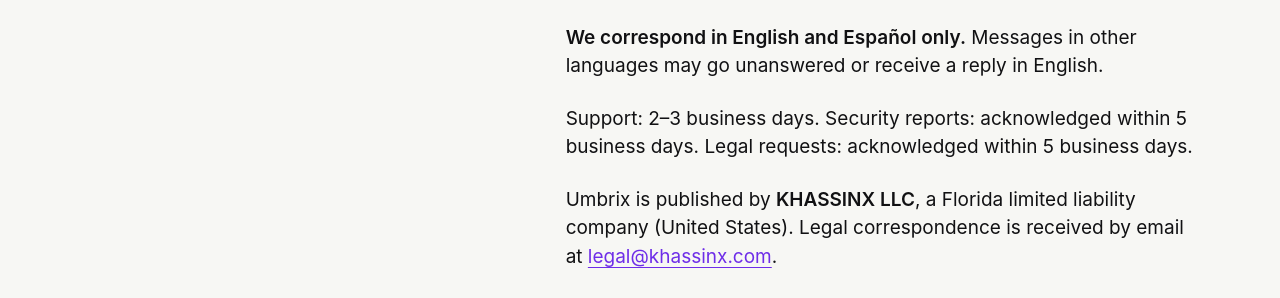
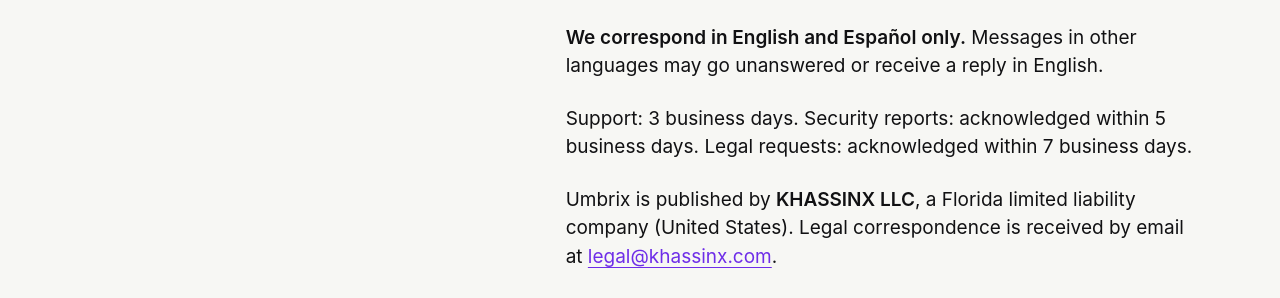
Before and after one commit to KhassinX/Umbrix-web, a Jekyll site: the page built from contact/index.html, in a window 1280 px wide. Shown: the part 664-962 px from the top of the page. Built offline with Jekyll 4.4.1, drawn with Linux system fonts in a browser that asks for light colours.

Commit message:
Plazos 3·5·7: soporte 3 días hábiles, legales 7, seguridad 5 (dueño, 2026-10-12)
Co-Authored-By: Claude Opus 5.5 <noreply@anthropic.com>
Claude-Session: https://claude.ai/code/session_01HcbMZm97AK2qBxhKYzgV1m

```diff
--- a/contact/index.html
+++ b/contact/index.html
@@ -26,7 +26,7 @@ canonical_es: /es/contact/
     <p><strong>We correspond in English and Español only.</strong> Messages in other languages may go unanswered or receive a reply in English.</p>
 
     <h2>Response times</h2>
-    <p>Support: 2–3 business days. Security reports: acknowledged within 5 business days. Legal requests: acknowledged within 5 business days.</p>
+    <p>Support: 3 business days. Security reports: acknowledged within 5 business days. Legal requests: acknowledged within 7 business days.</p>
 
     <h2>Who you are writing to</h2>
     <p>Umbrix is published by <strong>KHASSINX LLC</strong>, a Florida limited liability company (United States). Legal correspondence is received by email at <a href="mailto:legal@khassinx.com">legal@khassinx.com</a>.</p>
--- a/es/contact/index.html
+++ b/es/contact/index.html
@@ -26,7 +26,7 @@ canonical_es: /es/contact/
     <p><strong>Correspondemos únicamente en Español e inglés.</strong> Los mensajes en otros idiomas pueden quedar sin respuesta o recibirla en inglés.</p>
 
     <h2>Tiempos de respuesta</h2>
-    <p>Soporte: 2–3 días hábiles. Reportes de seguridad: acuse en 5 días hábiles. Solicitudes legales: acuse en 5 días hábiles.</p>
+    <p>Soporte: 3 días hábiles. Reportes de seguridad: acuse en 5 días hábiles. Solicitudes legales: acuse en 7 días hábiles.</p>
 
     <h2>A quién le escribes</h2>
     <p>Umbrix es publicado por <strong>KHASSINX LLC</strong>, una sociedad de responsabilidad limitada de Florida (Estados Unidos). La correspondencia legal se recibe por email en <a href="mailto:legal@khassinx.com">legal@khassinx.com</a>.</p>
--- a/es/support/index.html
+++ b/es/support/index.html
@@ -15,7 +15,7 @@ canonical_es: /es/support/
     <p class="lead">Cada mensaje lo responde una persona. Sin bots, sin tickets que caen en el vacío.</p>
 
     <h2>Cómo contactarnos</h2>
-    <p>Escribe a <a href="mailto:support@khassinx.com">support@khassinx.com</a>. Buscamos responder en <strong>2–3 días hábiles</strong>.</p>
+    <p>Escribe a <a href="mailto:support@khassinx.com">support@khassinx.com</a>. Buscamos responder en <strong>3 días hábiles</strong>.</p>
     <p><strong>Damos soporte únicamente en Español e inglés.</strong> Los mensajes en otros idiomas pueden quedar sin respuesta o recibirla en inglés.</p>
 
     <h2>Qué incluir</h2>
--- a/support/index.html
+++ b/support/index.html
@@ -15,7 +15,7 @@ canonical_es: /es/support/
     <p class="lead">Every message gets a reply from a person. No bots, no ticket black holes.</p>
 
     <h2>How to reach us</h2>
-    <p>Email <a href="mailto:support@khassinx.com">support@khassinx.com</a>. We aim to reply within <strong>2–3 business days</strong>.</p>
+    <p>Email <a href="mailto:support@khassinx.com">support@khassinx.com</a>. We aim to reply within <strong>3 business days</strong>.</p>
     <p><strong>We provide support in English and Español only.</strong> Messages in other languages may go unanswered or receive a reply in English.</p>
 
     <h2>What to include</h2>
```
Also changed, not shown: es/legal/requests.md (+2 -2 lines), legal/requests.md (+2 -2 lines).
